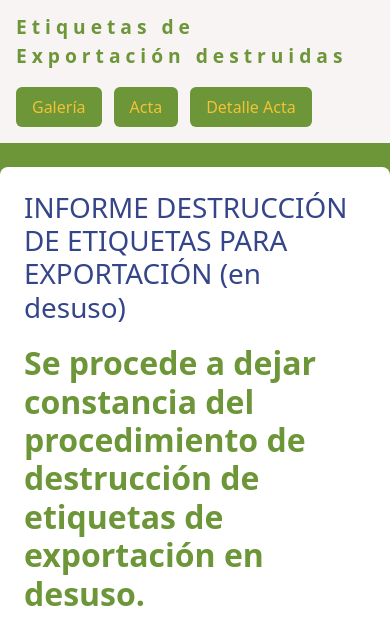
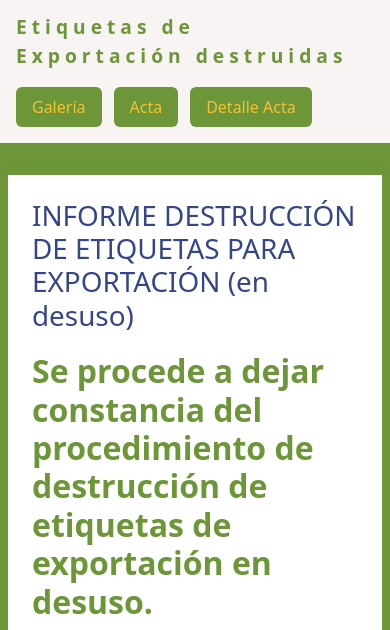
Before and after one commit to wfvalenzuela/destruccion-etiquetas, a plain HTML site: page index.html in a window 390 px wide. Shown: the part 205-835 px from the top of the page. Drawn offline with nearby package versions, Linux system fonts and the light colour scheme.

Commit message:
se agrega borde l color verde en responsive

```diff
--- a/css/estilos.css
+++ b/css/estilos.css
@@ -75,7 +75,19 @@
 }
 
 main {
-  width: 95%;
+  width: 92%;
+  /* Deja un 4% de margen libre a cada lado en móviles */
+  margin-left: auto;
+  margin-right: auto;
+  border: 8px solid rgb(108, 150, 56);
+  /* Tu borde verde */
+}
+
+/* En pantallas de computadora (MD para arriba) vuelve a su ancho estándar */
+@media (min-width: 768px) {
+  main {
+    width: 100%;
+  }
 }
 
 h1,
```
